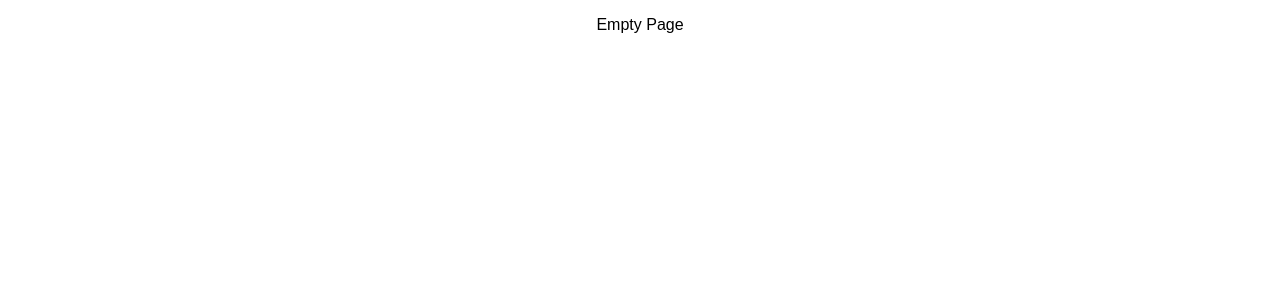
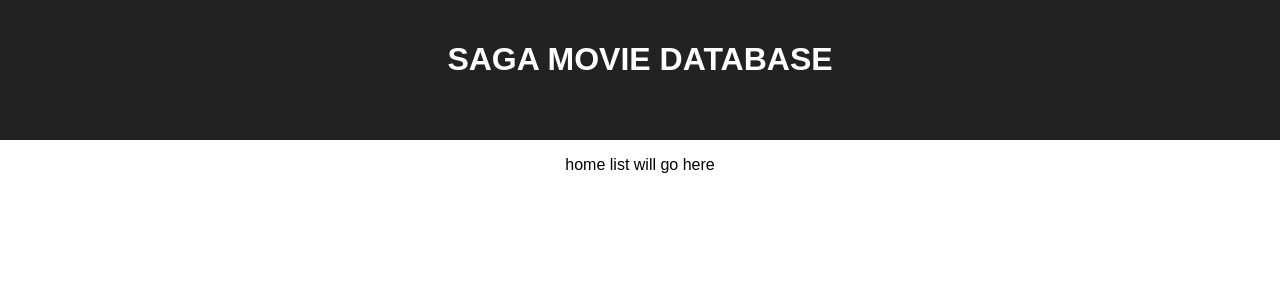
Before and after one commit to haley-r/movie-sagas, a React (Create React App) app: page / in a window 1280 px wide. Shown: the top 300 px of the page. Built offline with nearby package versions, Linux system fonts and the light colour scheme.

Commit message:
npm install, set up components Header and HomeList (names may change)

```diff
--- a/src/components/App/App.css
+++ b/src/components/App/App.css
@@ -3,9 +3,9 @@
 }
 
 
-.App-header {
+.Header {
   background-color: #222;
-  height: 150px;
+  height: 100px;
   padding: 20px;
   color: white;
 }
--- a/src/components/App/App.js
+++ b/src/components/App/App.js
@@ -1,12 +1,18 @@
 import React, { Component } from 'react';
 import './App.css';
+//components
+import Header from '../Header/Header';
+import HomeList from '../HomeList/HomeList';
+// import Footer from '../Footer/Footer';
 
 class App extends Component {
   // Renders the entire app on the DOM
   render() {
     return (
       <div className="App">
-        <p>Empty Page</p>
+        <Header />
+        <HomeList />
+        {/* <Footer /> */}
       </div>
     );
   }
--- /dev/null
+++ b/src/components/Footer/Footer.js
@@ -0,0 +1,12 @@
+import React, { Component } from 'react';
+import { connect } from 'react-redux';
+
+class Footer extends Component {
+    render() {
+        return (
+            <p>footer will go here</p>
+        );
+    }
+}
+
+export default connect()(Footer);
--- /dev/null
+++ b/src/components/Header/Header.js
@@ -0,0 +1,14 @@
+import React, {Component} from 'react';
+import {connect} from 'react-redux';
+
+class Header extends Component {
+    render() {
+        return (
+            <header className="Header">
+                <h1>SAGA MOVIE DATABASE</h1>
+            </header>
+        );
+    }
+}
+
+export default connect()(Header);
--- /dev/null
+++ b/src/components/HomeList/HomeList.js
@@ -0,0 +1,12 @@
+import React, { Component } from 'react';
+import { connect } from 'react-redux';
+
+class HomeList extends Component {
+    render() {
+        return (
+            <p>home list will go here</p>
+        );
+    }
+}
+
+export default connect()(HomeList);
```
